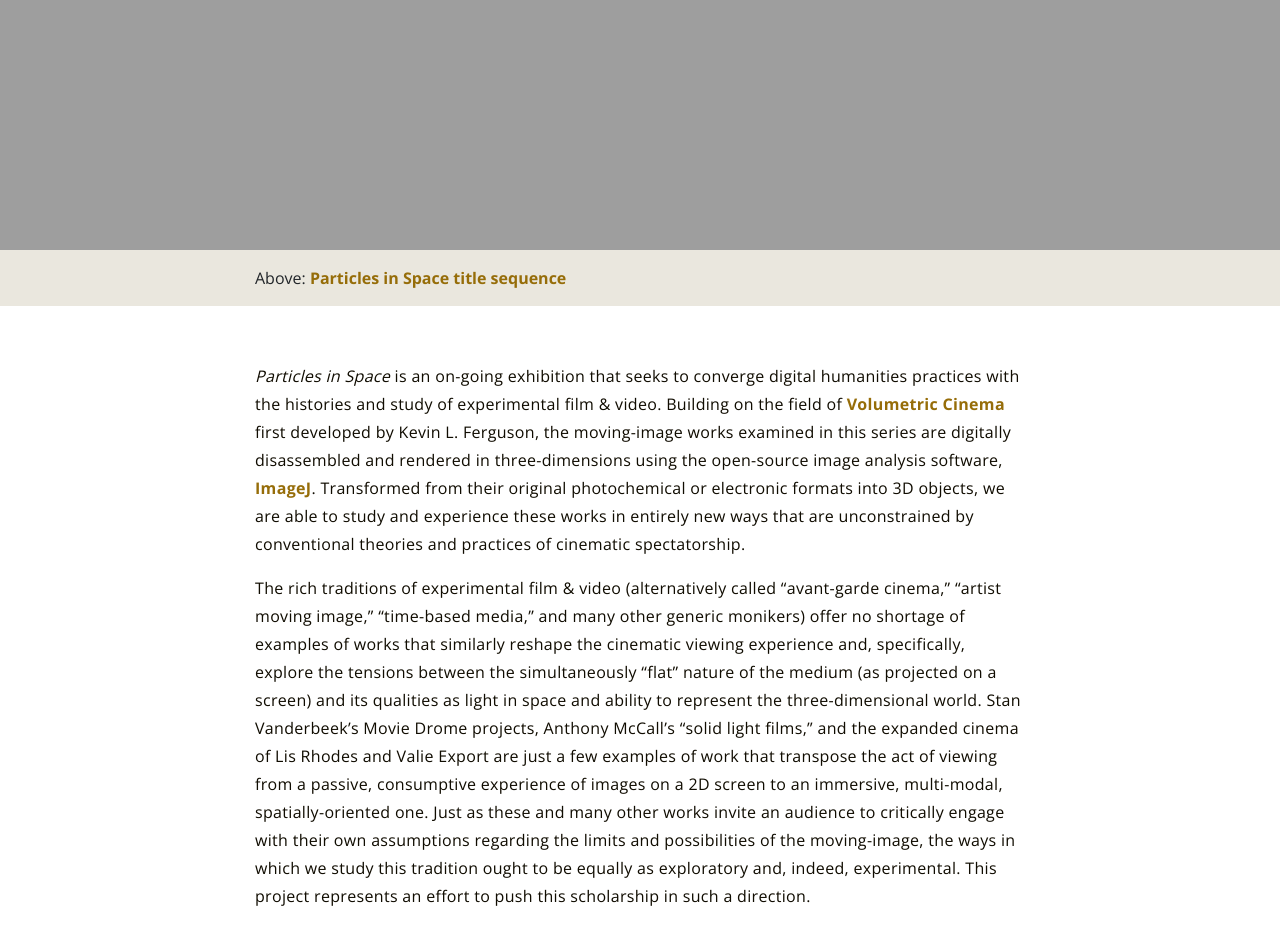
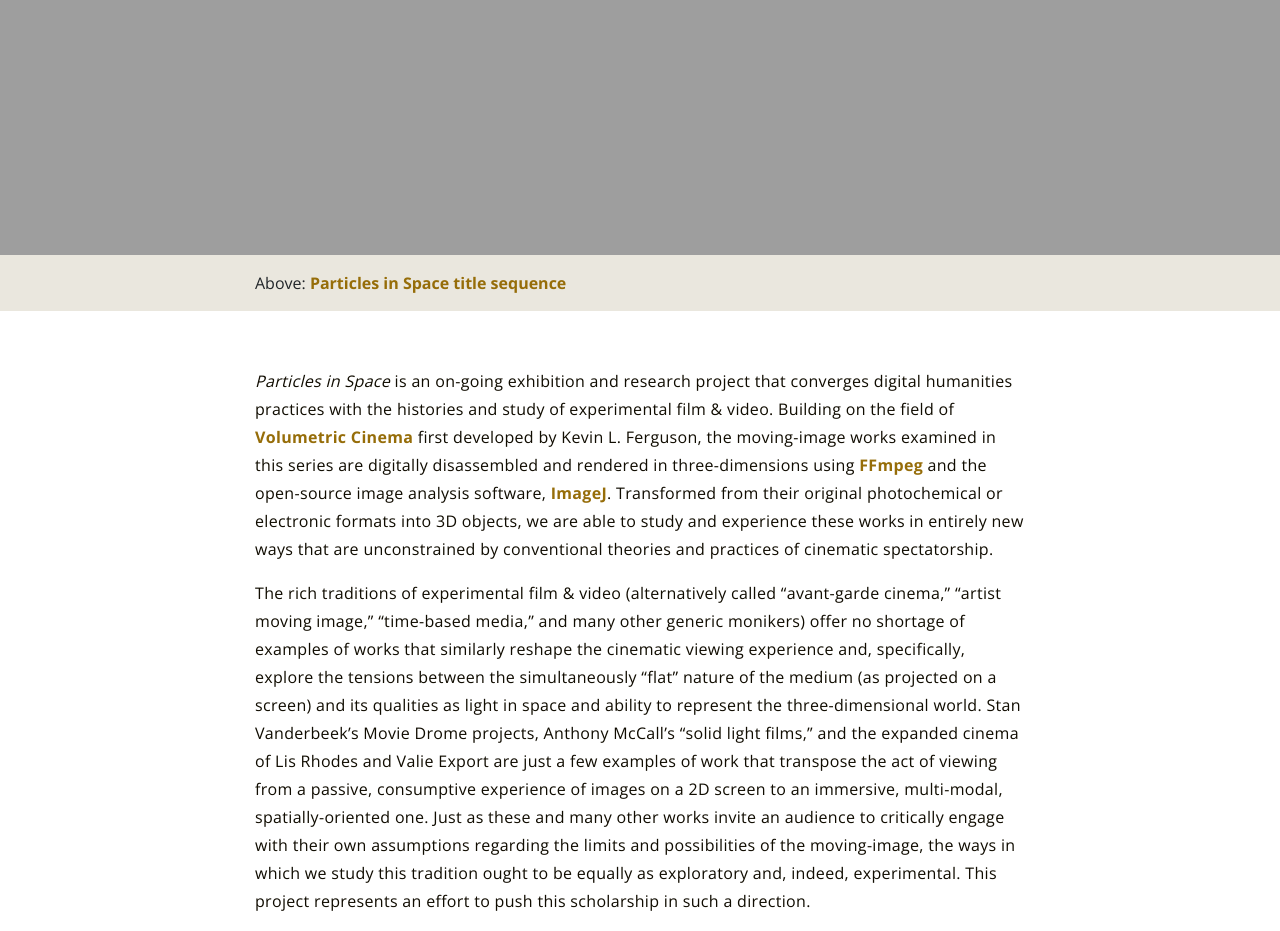
Before and after one commit to drodz11/particlesinspace, a Jekyll site: the page built from index.md, in a window 1280 px wide. Shown: the part 352-1283 px from the top of the page. Built offline with Jekyll 4.4.1, drawn with Linux system fonts in a browser that asks for light colours; some of the changed text lies outside the part shown.

Commit message:
updated about, banner

```diff
--- a/_config.yml
+++ b/_config.yml
@@ -19,7 +19,7 @@
 # ~> https://jekyllrb.com/docs/configuration/options/
 
 title:            'Particles in Space'
-description:
+description:      'A digital humanities project exploring the histories and practices of experimental film & video'
 url:              'https://drodz11.github.io'
 baseurl:          '/particlesinspace'
 copyright:        'CC BY-NC 4.0'
--- a/_sass/_wax.scss
+++ b/_sass/_wax.scss
@@ -278,7 +278,7 @@ content section
     background-color: $neutral;
     width: 100vw;
     height: $parallax-height;
-    max-height: 55vh;
+    max-height: 75vh;
     margin: 0;
     background-attachment: fixed;
     background-size: cover;
--- a/index.md
+++ b/index.md
@@ -8,11 +8,11 @@ banner:
   height: '500px'
 ---
 
-_Particles in Space_ is an on-going exhibition that seeks to converge digital humanities practices with the histories and study of experimental film & video. Building on the field of [Volumetric Cinema](https://dhdebates.gc.cuny.edu/read/untitled-f2acf72c-a469-49d8-be35-67f9ac1e3a60/section/a214af4f-2d31-4967-8686-738987c02ddf) first developed by Kevin L. Ferguson, the moving-image works examined in this series are digitally disassembled and rendered in three-dimensions using the open-source image analysis software, [ImageJ](https://imagej.net/Welcome). Transformed from their original photochemical or electronic formats into 3D objects, we are able to study and experience these works in entirely new ways that are unconstrained by conventional theories and practices of cinematic spectatorship.
+_Particles in Space_ is an on-going exhibition and research project that converges digital humanities practices with the histories and study of experimental film & video. Building on the field of [Volumetric Cinema](https://dhdebates.gc.cuny.edu/read/untitled-f2acf72c-a469-49d8-be35-67f9ac1e3a60/section/a214af4f-2d31-4967-8686-738987c02ddf) first developed by Kevin L. Ferguson, the moving-image works examined in this series are digitally disassembled and rendered in three-dimensions using [FFmpeg](https://ffmpeg.org/) and the open-source image analysis software, [ImageJ](https://imagej.net/Welcome). Transformed from their original photochemical or electronic formats into 3D objects, we are able to study and experience these works in entirely new ways that are unconstrained by conventional theories and practices of cinematic spectatorship.
 
 The rich traditions of experimental film & video (alternatively called “avant-garde cinema,” “artist moving image,” “time-based media,” and many other generic monikers) offer no shortage of examples of works that similarly reshape the cinematic viewing experience and, specifically, explore the tensions between the simultaneously “flat” nature of the medium (as projected on a screen) and its qualities as light in space and ability to represent the three-dimensional world. Stan Vanderbeek's Movie Drome projects, Anthony McCall’s “solid light films,” and the expanded cinema of Lis Rhodes and Valie Export are just a few examples of work that transpose the act of viewing from a passive, consumptive experience of images on a 2D screen to an immersive, multi-modal, spatially-oriented one. Just as these and many other works invite an audience to critically engage with their own assumptions regarding the limits and possibilities of the moving-image, the ways in which we study this tradition ought to be equally as exploratory and, indeed, experimental. This project represents an effort to push this scholarship in such a direction.
 
-[Previously published work on Volumetric Cinema](http://mediacommons.org/intransition/2015/03/10/volumetric-cinema) has exclusively taken canonical works of Hollywood-produced, narrative cinema as its objects of study, creating insightful examinations of cinematic conventions like the use of deep focus in Welles’ _Citizen Kane_ (1940) and camera movement in Hitchcock’s _Vertigo_ (1958). _Particles in Space_ hopes to add to this burgeoning scholarship by expanding the field to include a more diverse array of non-representational filmmaking practices found in experimental film such as direct film scratching, abstract animation, hand-painted films, biological and chemical manipulations, photograms, and other camera-less techniques in addition to video works that incorporate electronically induced "glitches" and other video-specific artifacts.  Further, while a great deal of scholarship, in addition to curatorial and preservation efforts, related to experimental film & video have heavily focused on the relationship of such practices to the original materiality of a given work, this project explicitly explores new potentialities for critical investigation made possible by digital surrogates. These derivatives, alongside the methods and tools of digital scholarship, may, in fact, allow for a refreshed, intimate exploration of this materiality that has been central to many artists' work.
+[Previously published work on Volumetric Cinema](http://mediacommons.org/intransition/2015/03/10/volumetric-cinema) has exclusively taken canonical works of Hollywood-produced, narrative cinema as its objects of study, creating insightful examinations of cinematic conventions like the use of deep focus in Welles’ _Citizen Kane_ (1940) and camera movement in Hitchcock’s _Vertigo_ (1958). _Particles in Space_ hopes to add to this burgeoning scholarship by expanding the field to include the diverse array of filmmaking practices found in experimental film such as direct film scratching, abstract animation, hand-painted films, biological and chemical manipulations, photograms, and other camera-less techniques in addition electronically induced "glitches" and other artifacts found in analog and digital video works.  Further, while a great deal of scholarship, in addition to curatorial and preservation efforts, related to experimental film & video have heavily focused on the relationship of such practices to the original materiality of a given work, this project explicitly explores new avenues for critical investigation made possible by digital surrogates. These derivatives, alongside the methods and tools of digital scholarship, allow for a refreshed, intimate exploration of this materiality that has been central to many artists' work and continues to fascinate multiple generations of filmmakers and scholars.
 
 {: style="text-align: center;"}
 ![Lemon (1969)]({{site.baseurl}}/img/Lemon_volumegif.gif 'particlesinspace')
```
Also changed, not shown: pages/credits.md (+1 -1 lines).
